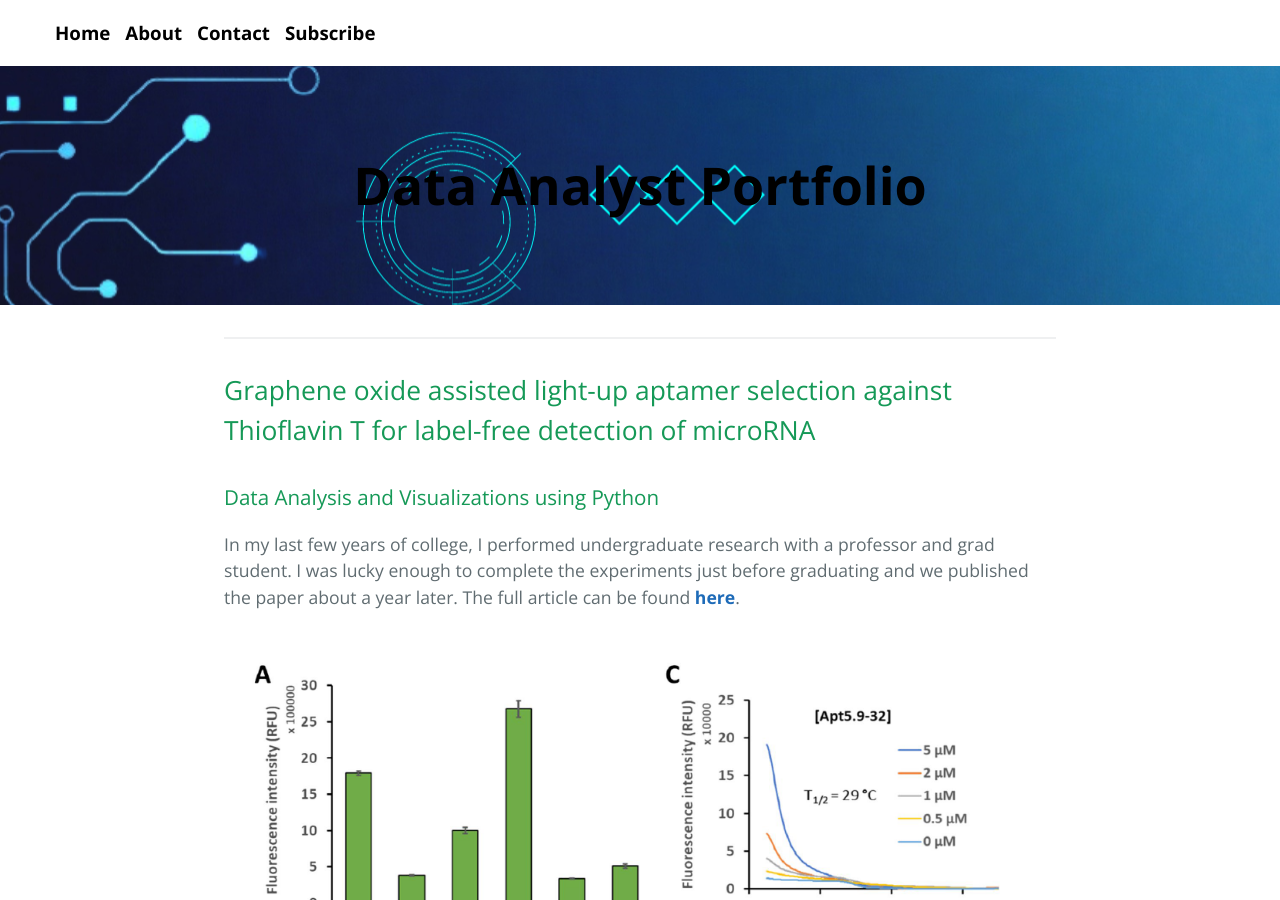
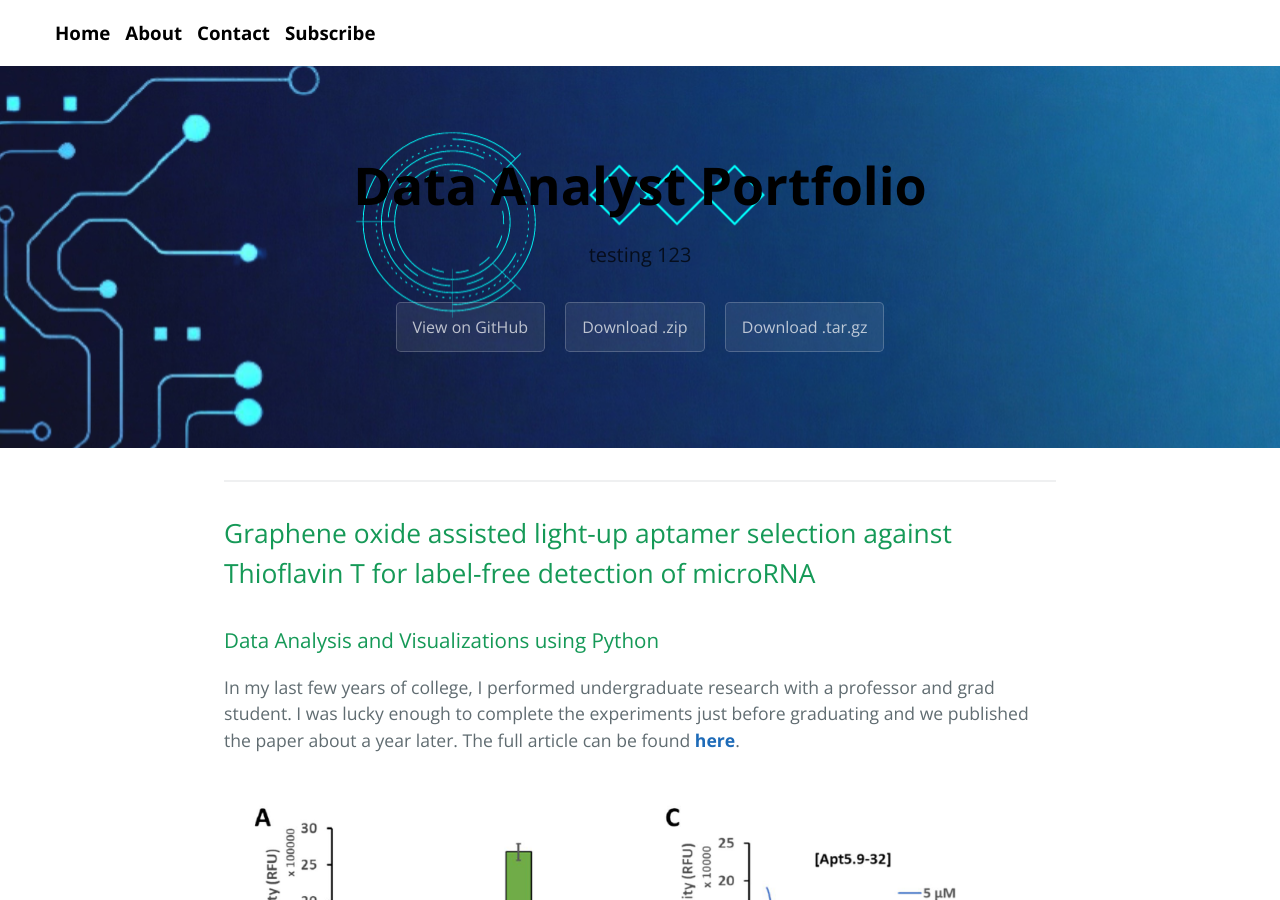
Before and after one commit to vghielme/cayman_portfolio_v2, a Jekyll site: the page built from index.md, in a window 1280 px wide and 900 px high. Built offline with Jekyll 4.4.1, drawn with Linux system fonts in a browser that asks for light colours.

Commit message:
background image worked, removed commented areas

```diff
--- a/_layouts/default.html
+++ b/_layouts/default.html
@@ -17,16 +17,16 @@
 
     <header class="page-header" role="banner">
       <h1 class="project-name">{{ page.title | default: site.title | default: site.github.repository_name }}</h1>
-      <!-- <h2 class="project-tagline">{{ page.description | default: site.description | default: site.github.project_tagline }}</h2> -->
-      <!-- {% if site.github.is_project_page %} -->
-        <!-- <a href="{{ site.github.repository_url }}" class="btn">View on GitHub</a> -->
-      <!-- {% endif %} -->
-      <!-- {% if site.show_downloads %} -->
-        <!-- <a href="{{ site.github.zip_url }}" class="btn">Download .zip</a> -->
-        <!-- <a href="{{ site.github.tar_url }}" class="btn">Download .tar.gz</a> -->
+      <h2 class="project-tagline">{{ page.description | default: site.description | default: site.github.project_tagline }}</h2>
+      {% if site.github.is_project_page %}
+        <a href="{{ site.github.repository_url }}" class="btn">View on GitHub</a>
+      {% endif %}
+      {% if site.show_downloads %}
+        <a href="{{ site.github.zip_url }}" class="btn">Download .zip</a>
+        <a href="{{ site.github.tar_url }}" class="btn">Download .tar.gz</a>
 
 
-      <!-- {% endif %} -->
+      {% endif %}
     </header>
 
     <main id="content" class="main-content" role="main">
```
